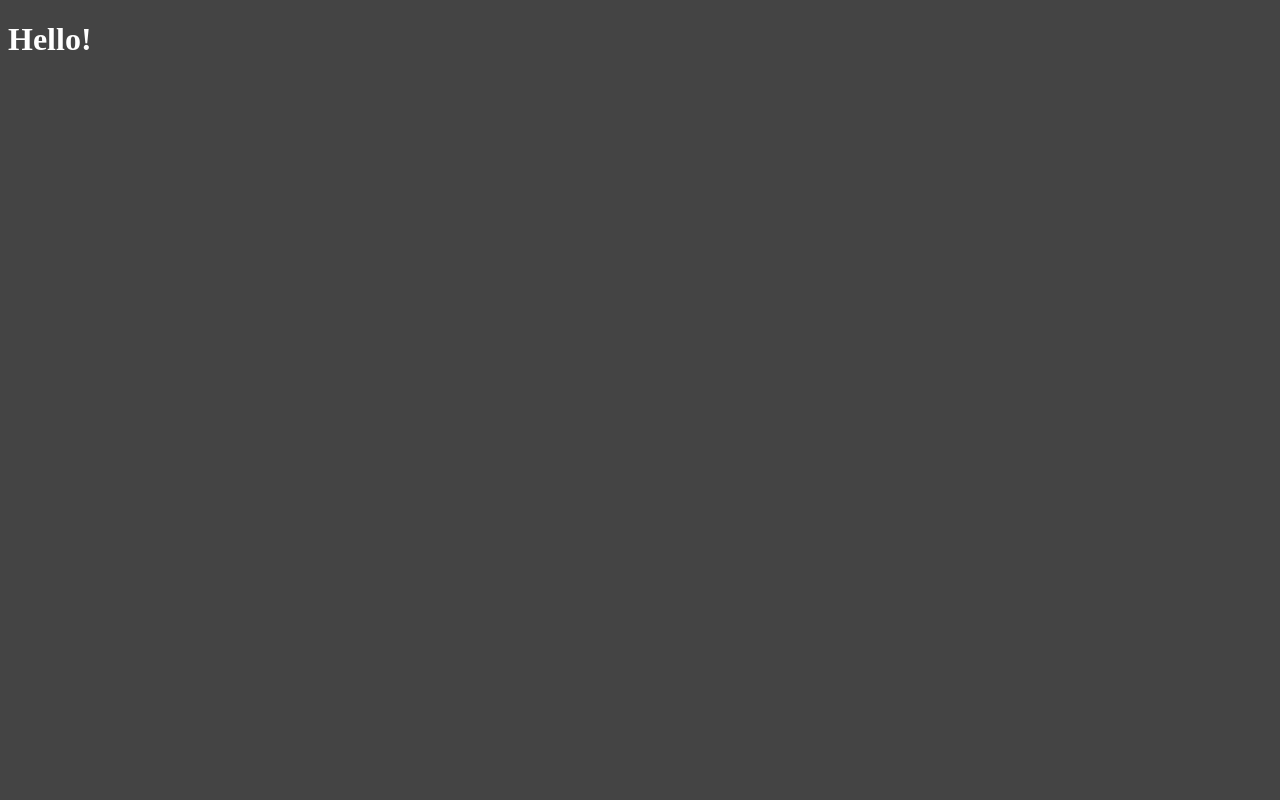
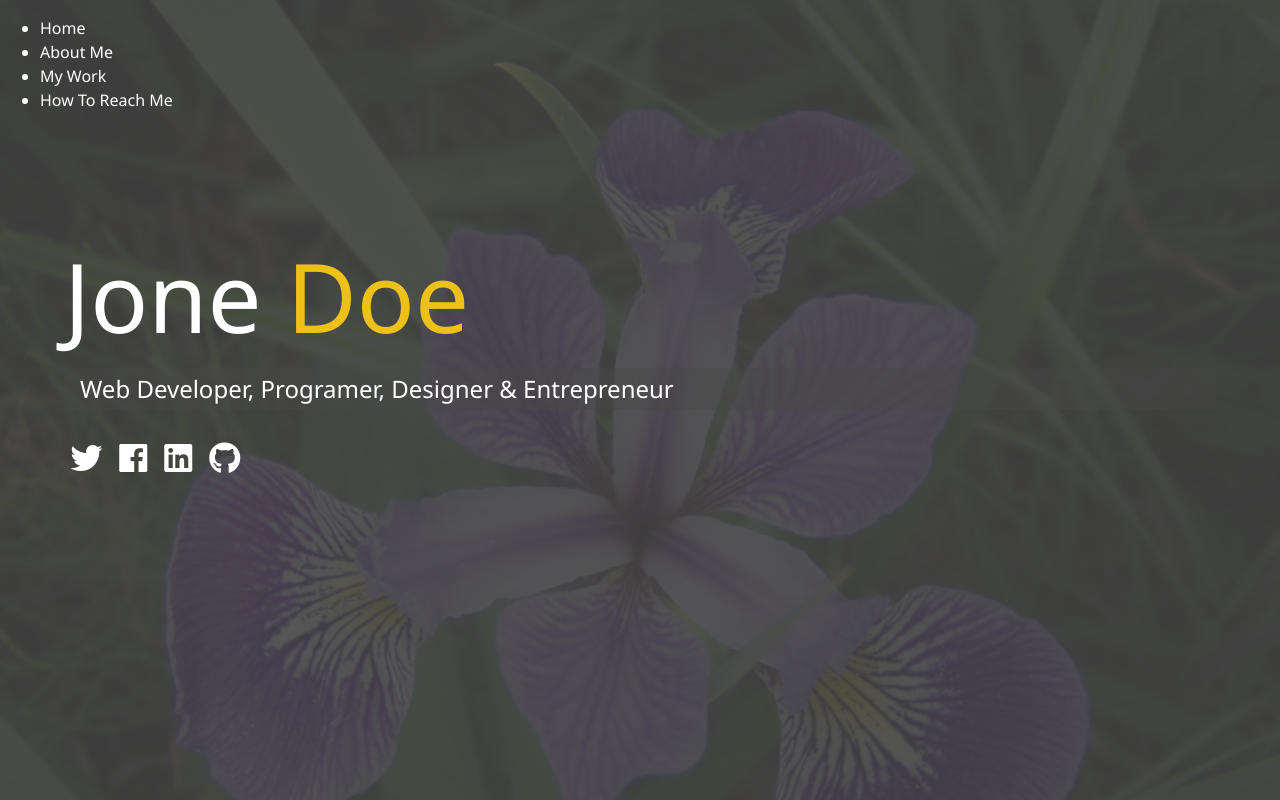
Before and after one commit to irissschan/Portfolio-Example, a website: page dist/index.html in a window 1280 px wide. Drawn offline with Linux system fonts and the light colour scheme.

Commit message:
Index markup and main sas

```diff
--- a/scss/main.scss
+++ b/scss/main.scss
@@ -1,6 +1,67 @@
-$primary-color: #444;
+@import ".config";
 
+* {
+  box-sizing: border-box;
+}
 body {
+  @include background();
   background: $primary-color;
   color: white;
+  height: 100%;
+  margin: 0;
+  font-family: "Segoe UI", Tahoma, Geneva, Verdana, sans-serif;
+  line-height: 1.5;
 }
+
+//Heading
+h1,
+h2,
+h3 {
+  margin: 0;
+  font-weight: 400;
+
+  &.lg-heading {
+    font-size: 6rem;
+  }
+  &.sm-heading {
+    margin-bottom: 2rem;
+    padding: 0.2rem 1rem;
+    background: rgba(lighten($primary-color, 2), 0.5);
+  }
+}
+a {
+  color: white;
+  text-decoration: none;
+}
+header {
+  position: fixed;
+  z-index: 2;
+  width: 100%;
+}
+.text-secondary {
+  color: $secondary-color;
+}
+main {
+  padding: 4rem;
+  height: 100%;
+
+  .icons {
+    margin-top: 1rem;
+
+    a {
+      padding: 0.4rem;
+
+      &:hover {
+        color: $secondary-color;
+        @include easeOut();
+      }
+    }
+  }
+
+  &#home {
+    overflow: hidden;
+    h1 {
+      margin-top: 20vh;
+    }
+  }
+}
```
Also changed, not shown: dist/css/main.css, dist/img/background.jpg (added), dist/index.html, dist/js/main.js (added), scss/.config.scss (added).
